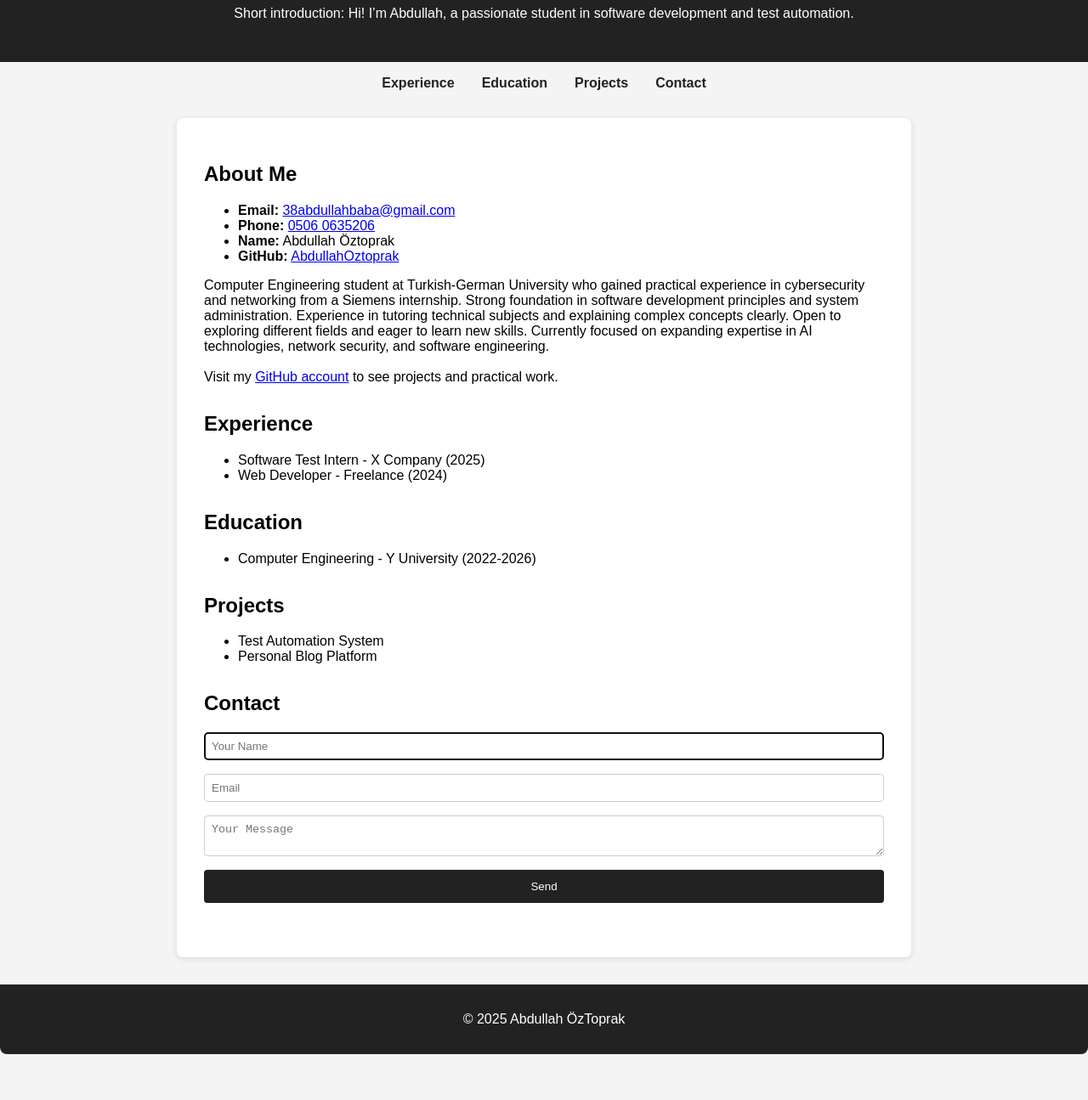
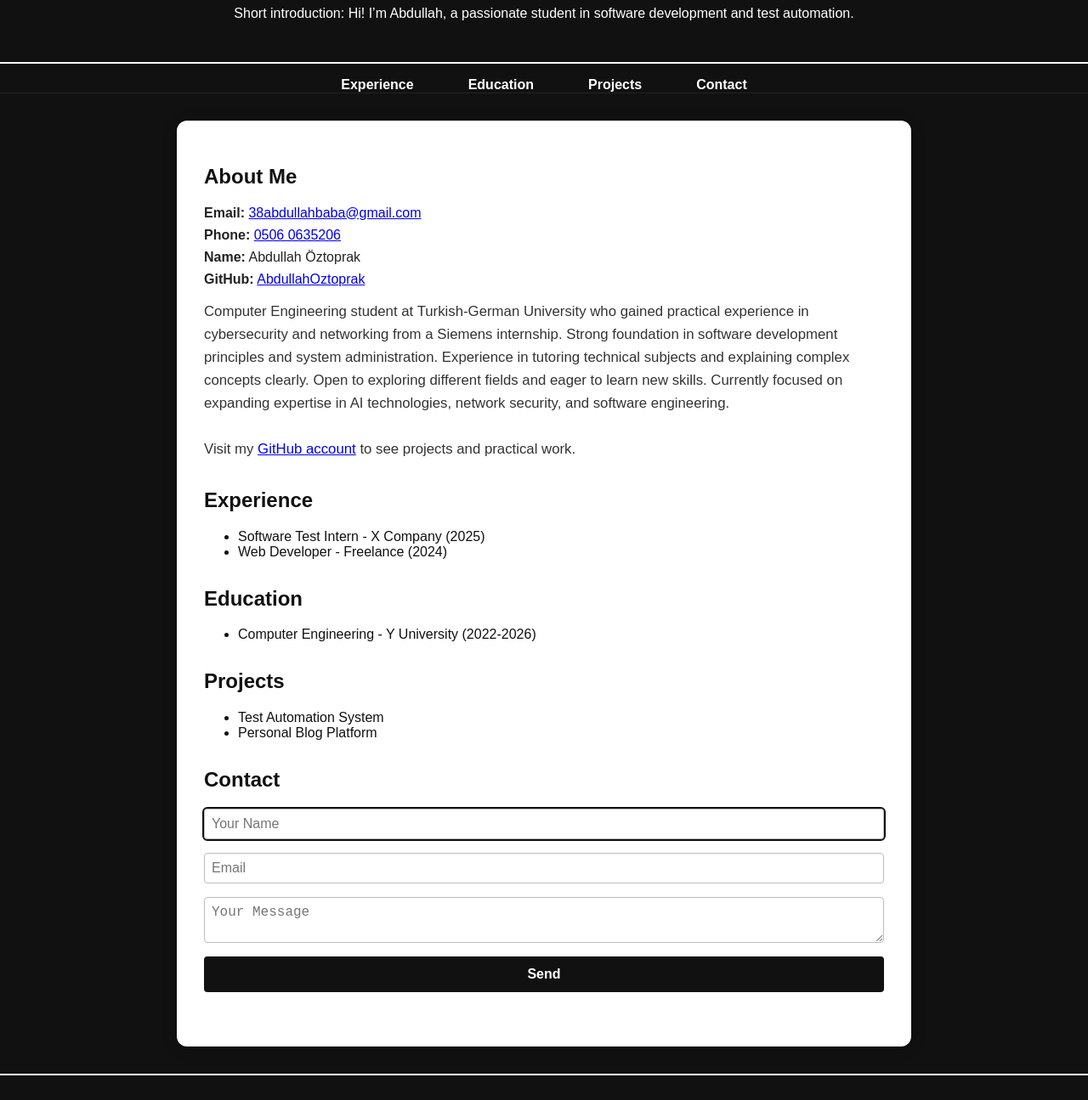
Before and after one commit to AbdullahOztoprak/My-Portfolio-Website, a website: page public/index.html in a window 1280 px wide. Shown: the part 105-1400 px from the top of the page at 85% size. Before the commit the page ends 1346 px from the top, so only its background shows below. Drawn offline with Linux system fonts and the light colour scheme.

Commit message:
Apply modern black & white theme for high readability

```diff
--- a/public/style.css
+++ b/public/style.css
@@ -1,12 +1,114 @@
-body { font-family: Arial, sans-serif; margin: 0; padding: 0; background: #f4f4f4; }
-header { background: #222; color: #fff; padding: 2rem; text-align: center; }
-nav ul { display: flex; justify-content: center; list-style: none; padding: 0; }
-nav ul li { margin: 0 1rem; }
-nav ul li a { text-decoration: none; color: #222; font-weight: bold; }
-main { max-width: 800px; margin: 2rem auto; background: #fff; padding: 2rem; border-radius: 8px; box-shadow: 0 2px 8px rgba(0,0,0,0.1); }
-section { margin-bottom: 2rem; }
-form { display: flex; flex-direction: column; gap: 1rem; }
-input, textarea { padding: 0.5rem; border: 1px solid #ccc; border-radius: 4px; }
-button { background: #222; color: #fff; border: none; padding: 0.75rem; border-radius: 4px; cursor: pointer; }
-button:hover { background: #444; }
-footer { text-align: center; padding: 1rem; background: #222; color: #fff; margin-top: 2rem; border-radius: 0 0 8px 8px; }
+
+body {
+	font-family: Arial, sans-serif;
+	margin: 0;
+	padding: 0;
+	background: #111;
+	color: #111;
+}
+
+header {
+	background: #111;
+	color: #fff;
+	padding: 2rem;
+	text-align: center;
+	border-bottom: 2px solid #fff;
+}
+
+nav ul {
+	display: flex;
+	justify-content: center;
+	list-style: none;
+	padding: 0;
+	background: #111;
+	border-bottom: 1px solid #222;
+}
+nav ul li {
+	margin: 0 1rem;
+}
+nav ul li a {
+	text-decoration: none;
+	color: #fff;
+	font-weight: bold;
+	padding: 0.5rem 1rem;
+	border-radius: 4px;
+	transition: background 0.2s, color 0.2s;
+}
+nav ul li a.active,
+nav ul li a:focus,
+nav ul li a:hover {
+	background: #fff;
+	color: #111;
+}
+
+main {
+	max-width: 800px;
+	margin: 2rem auto;
+	background: #fff;
+	color: #111;
+	padding: 2rem;
+	border-radius: 12px;
+	box-shadow: 0 2px 16px rgba(0,0,0,0.25);
+}
+
+section {
+	margin-bottom: 2rem;
+}
+
+.about-list {
+	list-style: none;
+	padding: 0;
+	margin: 0 0 1rem 0;
+}
+.about-list li {
+	margin-bottom: 0.5rem;
+	color: #222;
+}
+.about-bio {
+	color: #333;
+	font-size: 1.05rem;
+	line-height: 1.6;
+}
+
+form {
+	display: flex;
+	flex-direction: column;
+	gap: 1rem;
+}
+input, textarea {
+	padding: 0.5rem;
+	border: 1px solid #bbb;
+	border-radius: 4px;
+	background: #fff;
+	color: #111;
+	font-size: 1rem;
+}
+input:focus, textarea:focus {
+	outline: 2px solid #111;
+}
+button {
+	background: #111;
+	color: #fff;
+	border: none;
+	padding: 0.75rem;
+	border-radius: 4px;
+	cursor: pointer;
+	font-weight: bold;
+	font-size: 1rem;
+	transition: background 0.2s;
+}
+button:hover, button:focus {
+	background: #fff;
+	color: #111;
+	border: 1px solid #111;
+}
+
+footer {
+	text-align: center;
+	padding: 1rem;
+	background: #111;
+	color: #fff;
+	margin-top: 2rem;
+	border-radius: 0 0 12px 12px;
+	border-top: 2px solid #fff;
+}
```
